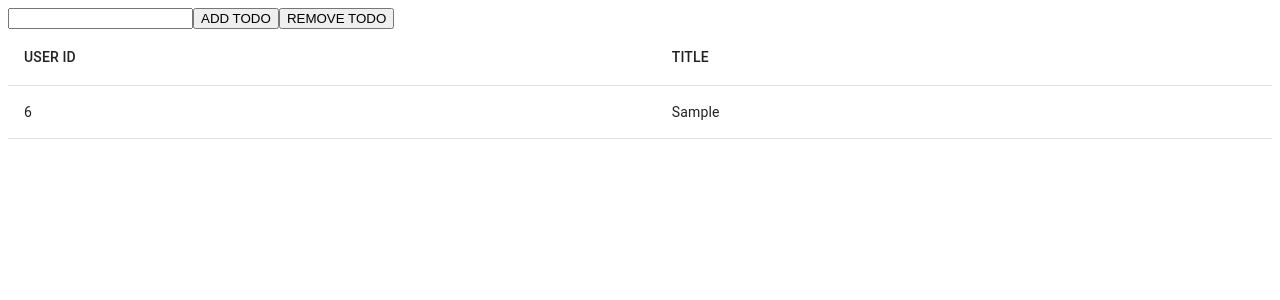
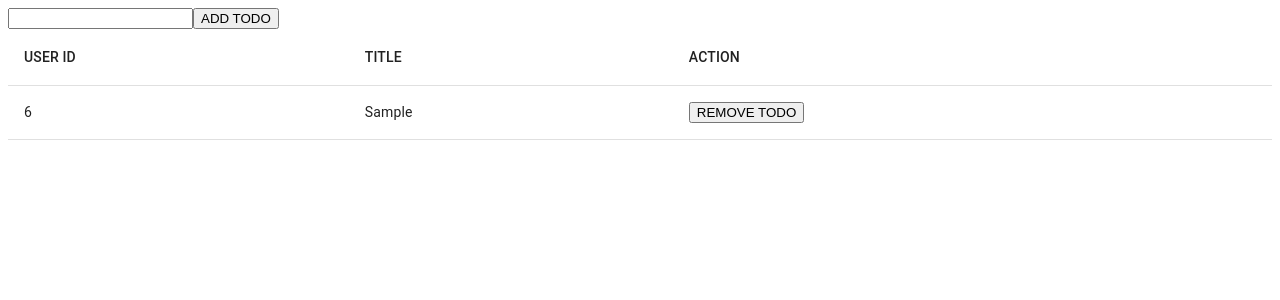
Before and after one commit to jipark92/todo-azure, a React (Create React App) app: page / in a window 1280 px wide. Both pictures are taken after typing "Sample" into the empty fields and a click on the button "ADD TODO". Shown: the top 300 px of the page. Built offline with nearby package versions, Linux system fonts and the light colour scheme; no server answers.

Commit message:
add remove todo function

```diff
--- a/src/App.js
+++ b/src/App.js
@@ -13,20 +13,24 @@ import TableBody from '@mui/material/TableBody';
 function App() {
   const [title, setTitle] = useState('')
 
-
+  //action
   const dispatch = useDispatch()
+  //grab redux state values(todos, loading,id)
   const todo = useSelector((state) => state.todo)
 
   useEffect(() => {
     dispatch(fetchTodos())
   }, [])
 
-  console.log('todos data', todo.todos)
-
-
+  //add todo
   const handleAddTodo = (titleValue) => {
     dispatch(addTodo(titleValue))
   }
+
+  //remove todo
+  const handleRemoveTodo = (id) => {
+    dispatch(removeTodo(id));
+  };
 
   return (
     <div className="App">
@@ -36,7 +40,6 @@ function App() {
         setTitle('')
 
       }}>ADD TODO</button>
-      <button>REMOVE TODO</button>
 
       {todo.loading ? <h1>Loading...</h1> : <TableContainer >
         <Table>
@@ -44,6 +47,7 @@ function App() {
             <TableRow>
               <TableCell>USER ID</TableCell>
               <TableCell>TITLE</TableCell>
+              <TableCell>ACTION</TableCell>
             </TableRow>
           </TableHead>
           <TableBody>
@@ -52,7 +56,9 @@ function App() {
                 <TableRow key={data.id}>
                   <TableCell>{data.userId}</TableCell>
                   <TableCell>{data.title}</TableCell>
-                  {/* <TableCell>{data.completed.toString()}</TableCell> */}
+                  <TableCell>
+                    <button onClick={() => { handleRemoveTodo(data.id) }}>REMOVE TODO</button>
+                  </TableCell>
                 </TableRow>
               )
             })}
--- a/src/redux/todoSlice.js
+++ b/src/redux/todoSlice.js
@@ -5,6 +5,7 @@ import axios from 'axios'
 const initialState = {
     todos: [],
     loading: false,
+    id: 201
 }
 
 //fetch api
@@ -20,9 +21,8 @@ export const todoSlice = createSlice({
     reducers: {
         //add todo
         addTodo: (state, action) => {
-            let id = 201
             const todo = {
-                id: id++,
+                id: state.id++,
                 userId: Math.round(Math.random() * 10),
                 title: action.payload
             }
```
